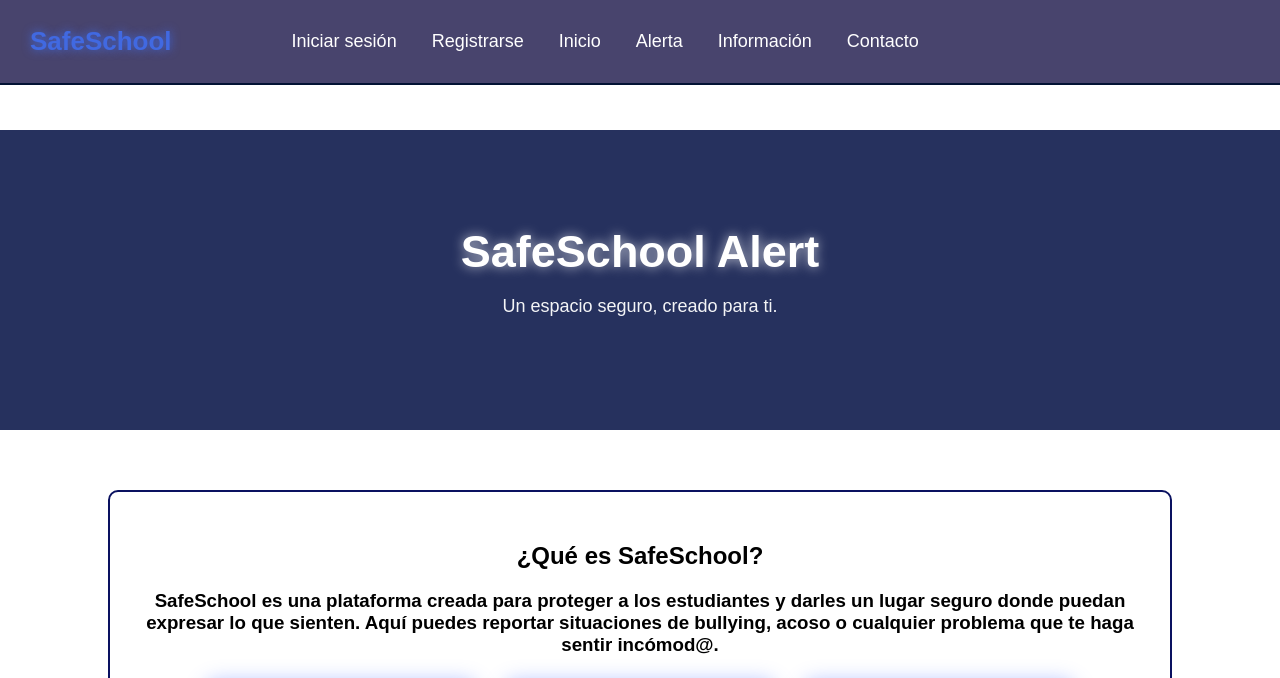
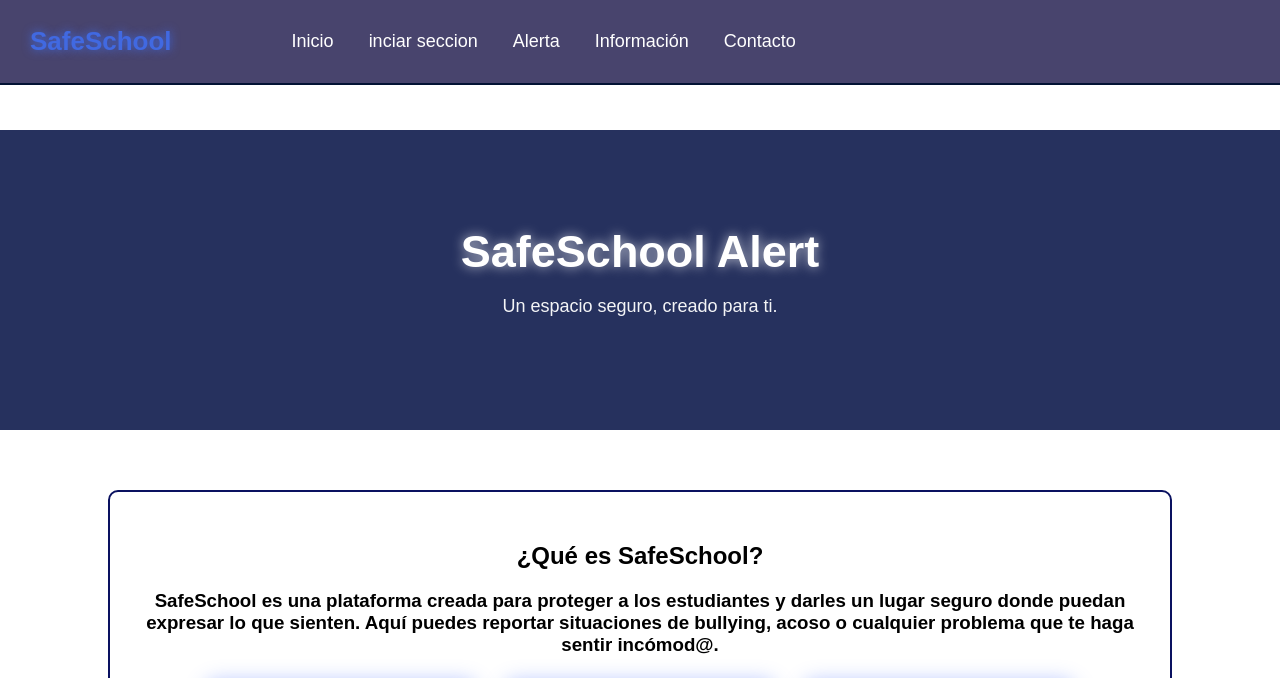
Before and after one commit to grettel-afk/bullying-mario, a website: page login.html in a window 1280 px wide. Shown: the top 678 px of the page. Drawn offline with Linux system fonts and the light colour scheme.

Commit message:
Update login.html

```diff
--- a/login.html
+++ b/login.html
@@ -180,9 +180,8 @@ header {
     <div class="logo">SafeSchool</div>
 
     <ul class="nav-links">
-          <li><a href="login.html" class="btn-login">Iniciar sesión</a></li>
-         <li><a href="register.html" class="btn-login">Registrarse</a></li>
-        <li><a href="index.html">Inicio</a></li>
+          <li><a href="login.html" class="btn-login">Inicio</a></li>
+        <li><a href="index.html">inciar seccion</a></li>
         <li><a href="alerta.html">Alerta</a></li>
         <li><a href="informacion sobre el bulling.html">Información</a></li>
         <li><a href="contacto.html">Contacto</a></li>
```
